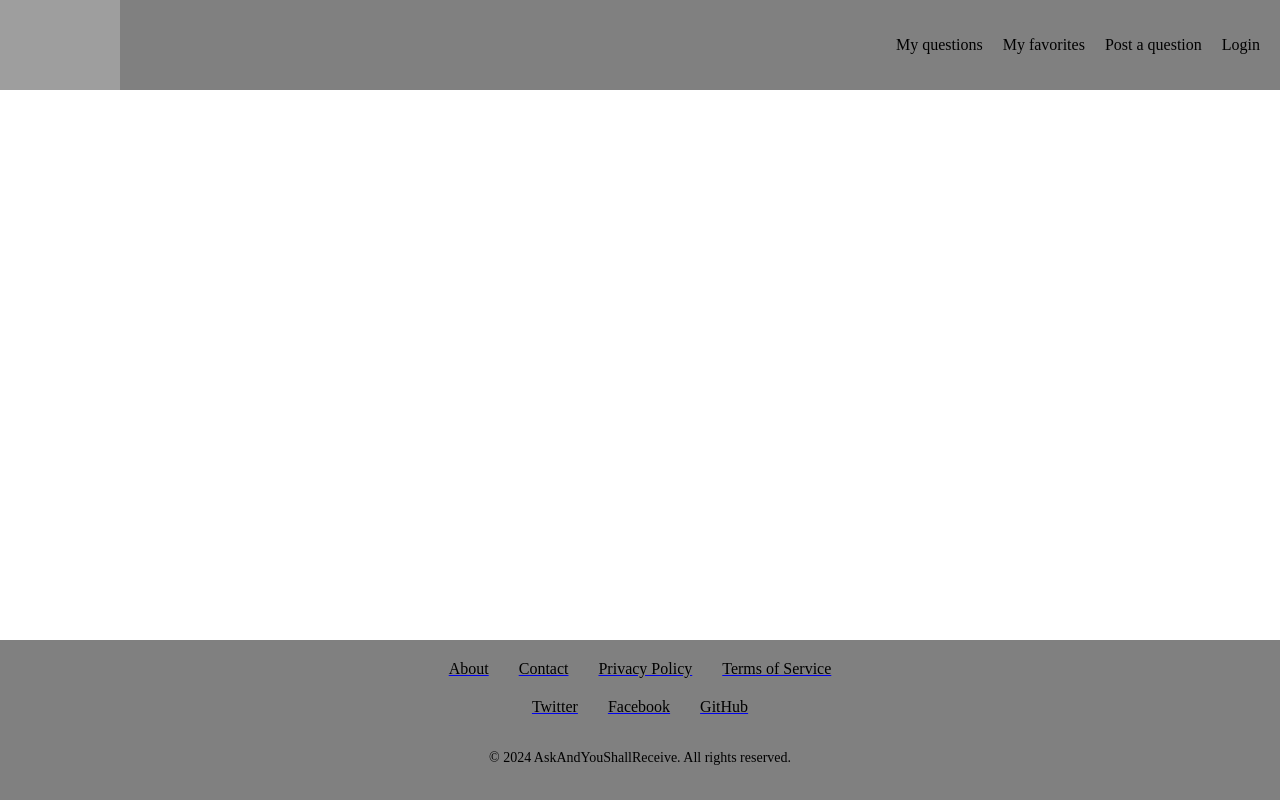
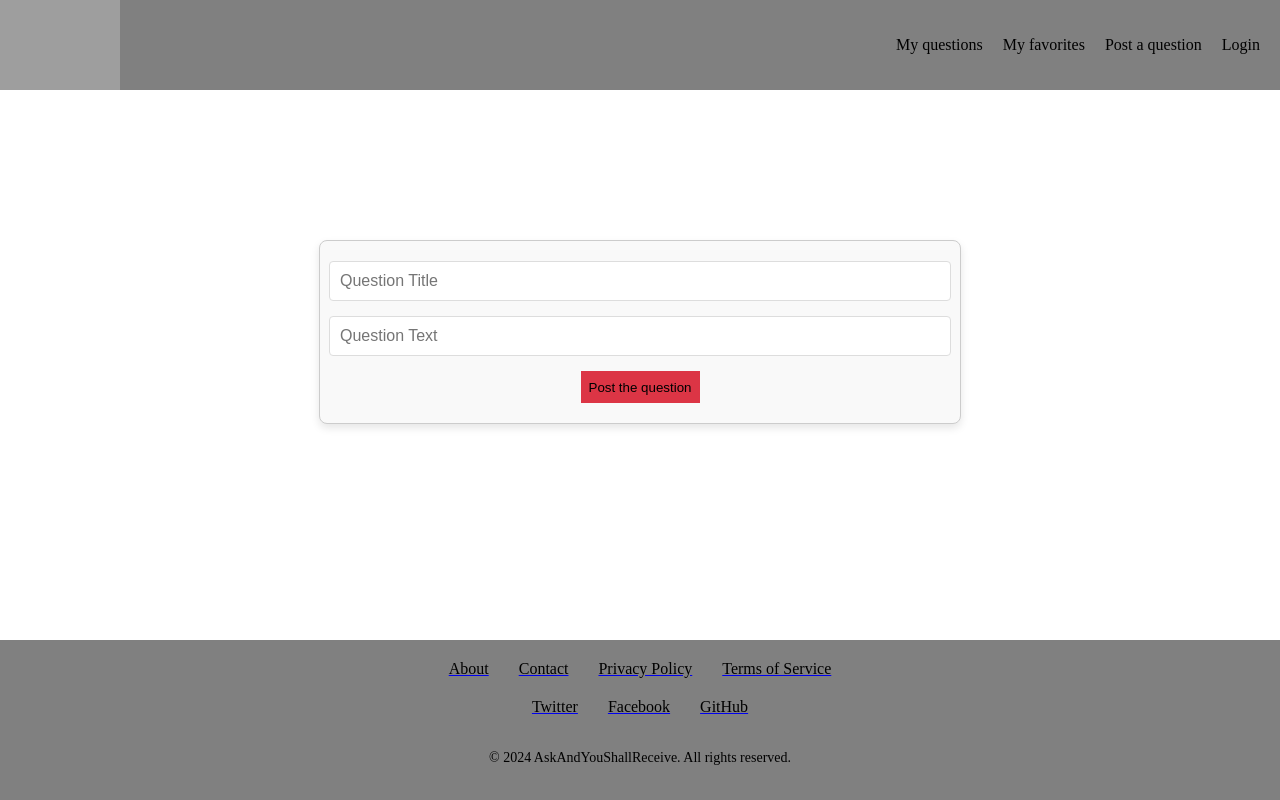
Before and after one commit to ARTEAmvp/CA_Final_Task_Backend, a Next.js app: page /question in a window 1280 px wide. Built offline with nearby package versions, Linux system fonts and the light colour scheme; grey boxes are pictures that could not be loaded.

Commit message:
created filtering, created question posting, modified css

```diff
--- a/components/Question/Question.tsx
+++ b/components/Question/Question.tsx
@@ -11,7 +11,7 @@ type QuestionProps = {
   answers: number;
 };
 
-const Question = ({ id, user_id, question_text, question_title, date, answers }: QuestionProps) => {
+const Question = ({ id, user_id, question_title, date, answers }: QuestionProps) => {
   const dateObj = new Date(date);
   const formattedDate = !isNaN(dateObj.getTime()) ? dateObj.toLocaleDateString() : "Invalid Date";
 
--- a/pages/index.tsx
+++ b/pages/index.tsx
@@ -3,6 +3,7 @@ import axios from 'axios';
 import PageTemplate from '@/components/PageTemplate/PageTemplate';
 import QuestionsWrapper from '@/components/QuestionWrapper/QuestionWrapper';
 import { QuestionType } from '../types/question';
+import MainFilter from '../MainFilter/MainFilter';
 
 const HomePage = () => {
 
@@ -28,6 +29,7 @@ const HomePage = () => {
   return (
     <div>
       <PageTemplate>
+        {/* <MainFilter questions={questions}/> */}
         {questions && <QuestionsWrapper questions={questions}/>}
       </PageTemplate>
     </div>
--- /dev/null
+++ b/pages/question/QuestionPost.module.css
@@ -0,0 +1,62 @@
+    .formWrapper {
+    display: flex;
+    flex-direction: column;
+    width: 100%;
+    max-width: 600px;
+    margin: 0 auto;
+    padding: 20px;
+    border: 1px solid #ccc;
+    border-radius: 8px;
+    background-color: #f9f9f9;
+    box-shadow: 0 4px 8px rgba(0, 0, 0, 0.1);
+    align-items: center;
+    margin-top: 150px;
+}
+
+.formWrapper input {
+    width: 100%;
+    padding: 10px;
+    margin-bottom: 15px;
+    border: 1px solid #ddd;
+    border-radius: 4px;
+    font-size: 16px;
+    transition: border-color 0.3s;
+}
+
+.formWrapper input:focus {
+    border-color: #007bff;
+    outline: none;
+}
+
+.button {
+    padding: 10px 15px;
+    font-size: 16px;
+    font-weight: bold;
+    text-align: center;
+    color: #fff;
+    border: none;
+    border-radius: 4px;
+    cursor: pointer;
+    transition: background-color 0.3s;
+    width: 400px;
+}
+
+.button:disabled {
+    cursor: not-allowed;
+}
+
+.validBtn {
+    background-color: #28a745;
+}
+
+.validBtn:hover {
+    background-color: #218838;
+}
+
+.invalidBtn {
+    background-color: #dc3545;
+}
+
+.invalidBtn:hover {
+    background-color: #c82333;
+}
--- a/pages/question/index.tsx
+++ b/pages/question/index.tsx
@@ -1,12 +1,89 @@
 import React from 'react'
 import PageTemplate from '../../components/PageTemplate/PageTemplate'
+import { useRouter } from 'next/router';
+import { useState } from 'react';
+import cookies from 'js-cookie';
+import axios from 'axios';
+import styles from './QuestionPost.module.css'
+import Button from '../../components/Button/Button';
 
-const index = () => {
+const QuestionPost = () => {
+
+    const router = useRouter();
+
+    const [questionTitle, setQuestionTitle] = useState("");
+    const [questionText, setQuestionText] = useState("");
+
+    const addQuestion = async () => {
+        try {
+          const newQuestion = {
+            question_title: questionTitle,
+            question_text: questionText
+          };
+
+          const headers = {
+            authorization: cookies.get("jwt_token"),
+          };
+
+          const response = await axios.post(
+            `${process.env.NEXT_PUBLIC_WEBSITE_URL}/question`,
+            newQuestion,
+            {
+              headers,
+            }
+          );
+
+          console.log(response);
+
+          if (response.status === 200) {
+            router.push("/")
+          } else {
+            console.log(`Unexpected response status: ${response.status}`);
+            router.push('/login')
+          }
+        } catch (err: any) {
+            console.log("Error occurred during question posting:", err);
+            if (err.response && err.response.status === 401) {
+              router.push("/login");
+            } else {
+              console.error("Unexpected error", err);
+            }
+          }
+        }
+
+      const isAllFieldsInserted =
+      questionTitle && questionText;
+
+
   return (
     <PageTemplate>
-        {}
+        <div className={styles.test}>
+        <div className={styles.formWrapper}>
+
+            <input
+            placeholder="Question Title"
+            value={questionTitle}
+            onChange={(e) => setQuestionTitle(e.target.value)}
+            />
+
+            <input
+            placeholder="Question Text"
+            value={questionText}
+            onChange={(e) => setQuestionText(e.target.value)}
+            />
+
+            <Button
+            className={`${
+                isAllFieldsInserted ? styles.validBtn : styles.invalidBtn
+            }`}
+            isLoading={false}
+            title="Post the question"
+            onClick={addQuestion}
+            />
+        </div>
+        </div>
     </PageTemplate>
   )
 }
 
-export default index
+export default QuestionPost
```
Also changed, not shown: MainFilter/MainFilter.module.css (added, +15 -0 lines), MainFilter/MainFilter.tsx (added, +47 -0 lines), components/QuestionWrapper/QuestionWrapper.module.css (+43 -0 lines), components/QuestionWrapper/QuestionWrapper.tsx (+21 -4 lines).
